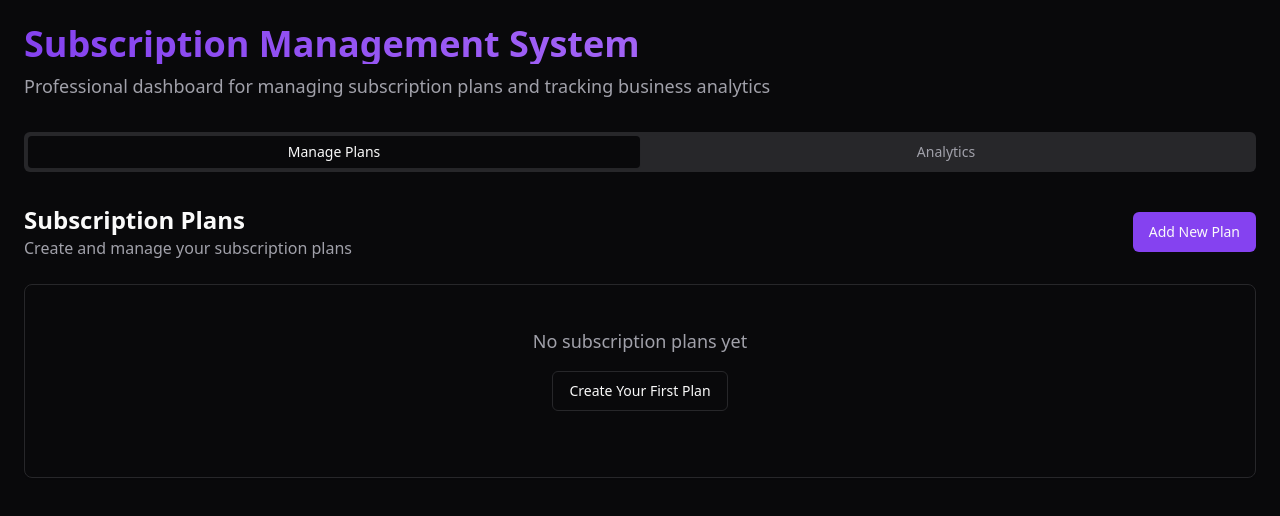
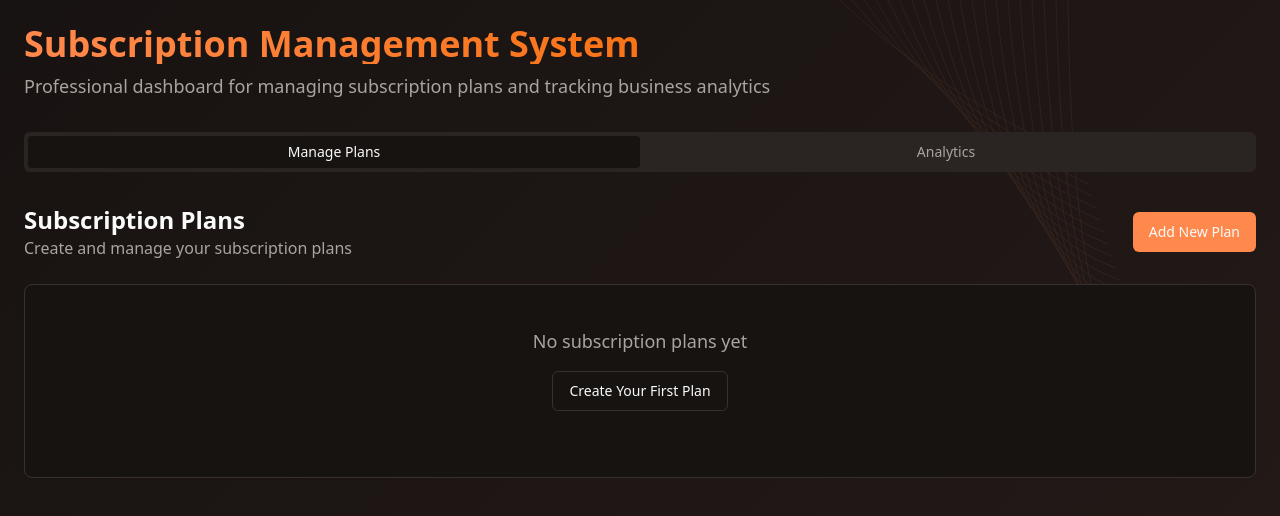
Before and after one commit to rxxj25/LUMEN-HACKATHON, a React (Vite) app: page / in a window 1280 px wide. Shown: the top 516 px of the page. Built offline with nearby package versions, Linux system fonts and the light colour scheme; the HTML template or start-up script is replaced by a standard one.

Commit message:
Add background image

```diff
--- a/src/index.css
+++ b/src/index.css
@@ -8,43 +8,44 @@ All colors MUST be HSL.
 
 @layer base {
   :root {
-    --background: 240 10% 3.9%;
+    --background: 15 15% 8%;
     --foreground: 0 0% 98%;
 
-    --card: 240 10% 3.9%;
+    --card: 15 15% 8%;
     --card-foreground: 0 0% 98%;
 
-    --popover: 240 10% 3.9%;
+    --popover: 15 15% 8%;
     --popover-foreground: 0 0% 98%;
 
-    --primary: 263 85% 60%;
+    --primary: 20 100% 65%;
     --primary-foreground: 0 0% 98%;
 
-    --secondary: 240 3.7% 15.9%;
+    --secondary: 15 10% 15%;
     --secondary-foreground: 0 0% 98%;
 
-    --muted: 240 3.7% 15.9%;
-    --muted-foreground: 240 5% 64.9%;
+    --muted: 15 10% 15%;
+    --muted-foreground: 15 5% 65%;
 
-    --accent: 240 3.7% 15.9%;
+    --accent: 15 10% 15%;
     --accent-foreground: 0 0% 98%;
 
     --destructive: 0 84.2% 60.2%;
     --destructive-foreground: 0 0% 98%;
 
-    --border: 240 3.7% 15.9%;
-    --input: 240 3.7% 15.9%;
-    --ring: 263 85% 60%;
+    --border: 15 10% 20%;
+    --input: 15 10% 20%;
+    --ring: 20 100% 65%;
 
-    /* Custom design tokens */
-    --gradient-primary: linear-gradient(135deg, hsl(263 85% 60%), hsl(270 70% 55%));
-    --gradient-secondary: linear-gradient(135deg, hsl(240 3.7% 15.9%), hsl(240 5% 20%));
-    --gradient-background: linear-gradient(135deg, hsl(240 10% 3.9%), hsl(240 8% 8%));
+    /* Custom design tokens - Orange/Coral theme */
+    --gradient-primary: linear-gradient(135deg, hsl(20 100% 65%), hsl(15 95% 70%));
+    --gradient-secondary: linear-gradient(135deg, hsl(15 10% 15%), hsl(15 15% 20%));
+    --gradient-background: linear-gradient(135deg, hsl(15 15% 8%), hsl(10 20% 12%));
+    --gradient-orange: linear-gradient(135deg, hsl(15 85% 55%), hsl(25 90% 60%));
     --success: 142 76% 36%;
     --success-foreground: 0 0% 98%;
     --warning: 38 92% 50%;
     --warning-foreground: 0 0% 98%;
-    --info: 221 83% 53%;
+    --info: 200 100% 60%;
     --info-foreground: 0 0% 98%;
 
     --radius: 0.5rem;
@@ -112,5 +113,7 @@ All colors MUST be HSL.
 
   body {
     @apply bg-background text-foreground;
+    background: linear-gradient(135deg, hsl(15 15% 8%), hsl(10 20% 12%));
+    min-height: 100vh;
   }
 }
--- a/src/pages/Index.tsx
+++ b/src/pages/Index.tsx
@@ -51,10 +51,32 @@ const Index = () => {
   };
 
   return (
-    <div className="min-h-screen bg-background">
-      <div className="container mx-auto p-6">
+    <div className="min-h-screen relative overflow-hidden">
+      {/* Curved background pattern inspired by the design */}
+      <div className="absolute inset-0 overflow-hidden">
+        <div className="absolute top-0 right-0 w-1/2 h-1/2">
+          <svg viewBox="0 0 500 500" className="w-full h-full opacity-10">
+            <defs>
+              <linearGradient id="curveGradient" x1="0%" y1="0%" x2="100%" y2="100%">
+                <stop offset="0%" stopColor="hsl(20 100% 65%)" />
+                <stop offset="100%" stopColor="hsl(15 95% 70%)" />
+              </linearGradient>
+            </defs>
+            {[...Array(20)].map((_, i) => (
+              <path
+                key={i}
+                d={`M ${100 + i * 15} 0 Q ${200 + i * 10} ${100 + i * 20} ${400 + i * 5} ${200 + i * 15}`}
+                stroke="url(#curveGradient)"
+                strokeWidth="1"
+                fill="none"
+              />
+            ))}
+          </svg>
+        </div>
+      </div>
+      <div className="container mx-auto p-6 relative z-10">
         <div className="mb-8">
-          <h1 className="text-4xl font-bold bg-gradient-to-r from-primary to-purple-400 bg-clip-text text-transparent">
+          <h1 className="text-4xl font-bold bg-gradient-to-r from-primary via-orange-500 to-orange-400 bg-clip-text text-transparent">
             Subscription Management System
           </h1>
           <p className="text-muted-foreground mt-2 text-lg">
@@ -85,7 +107,7 @@ const Index = () => {
             <Analytics plans={plans} />
           </TabsContent>
         </Tabs>
-      </div>
+    </div>
     </div>
   );
 };
```
